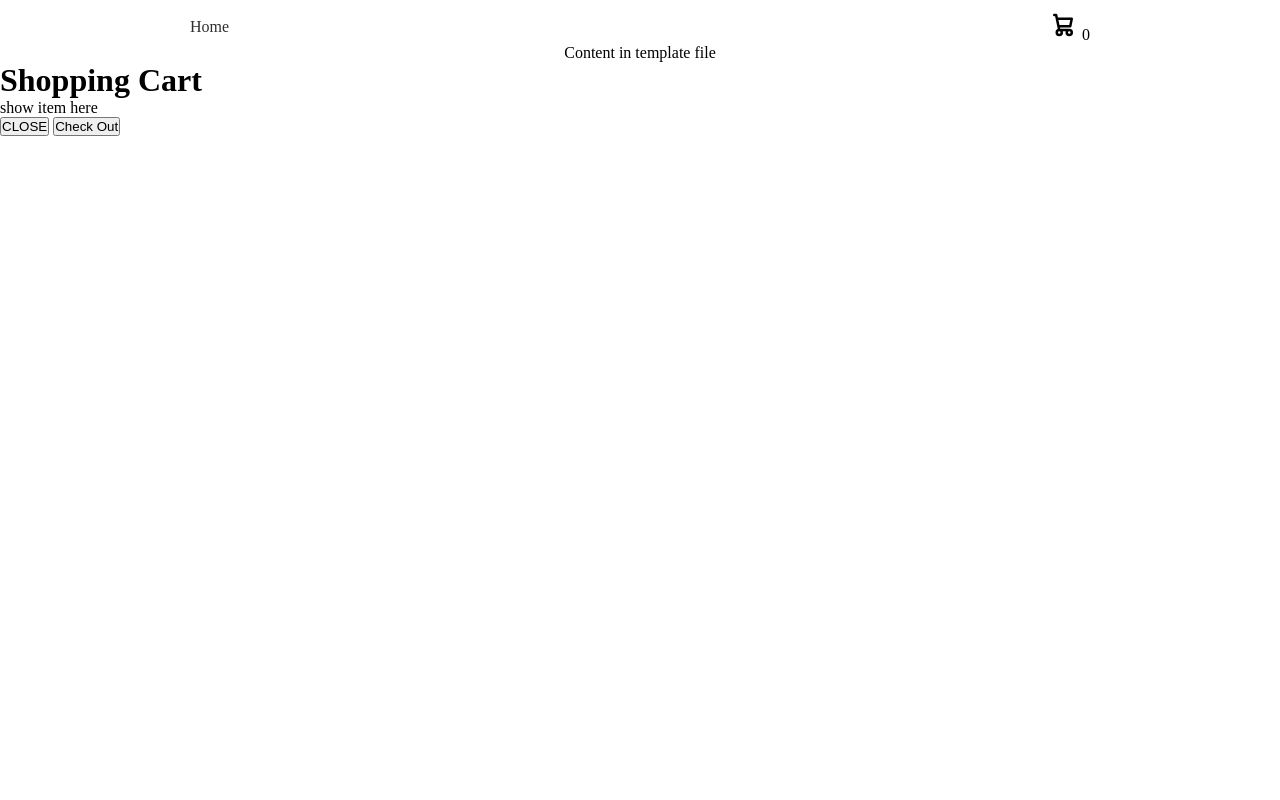
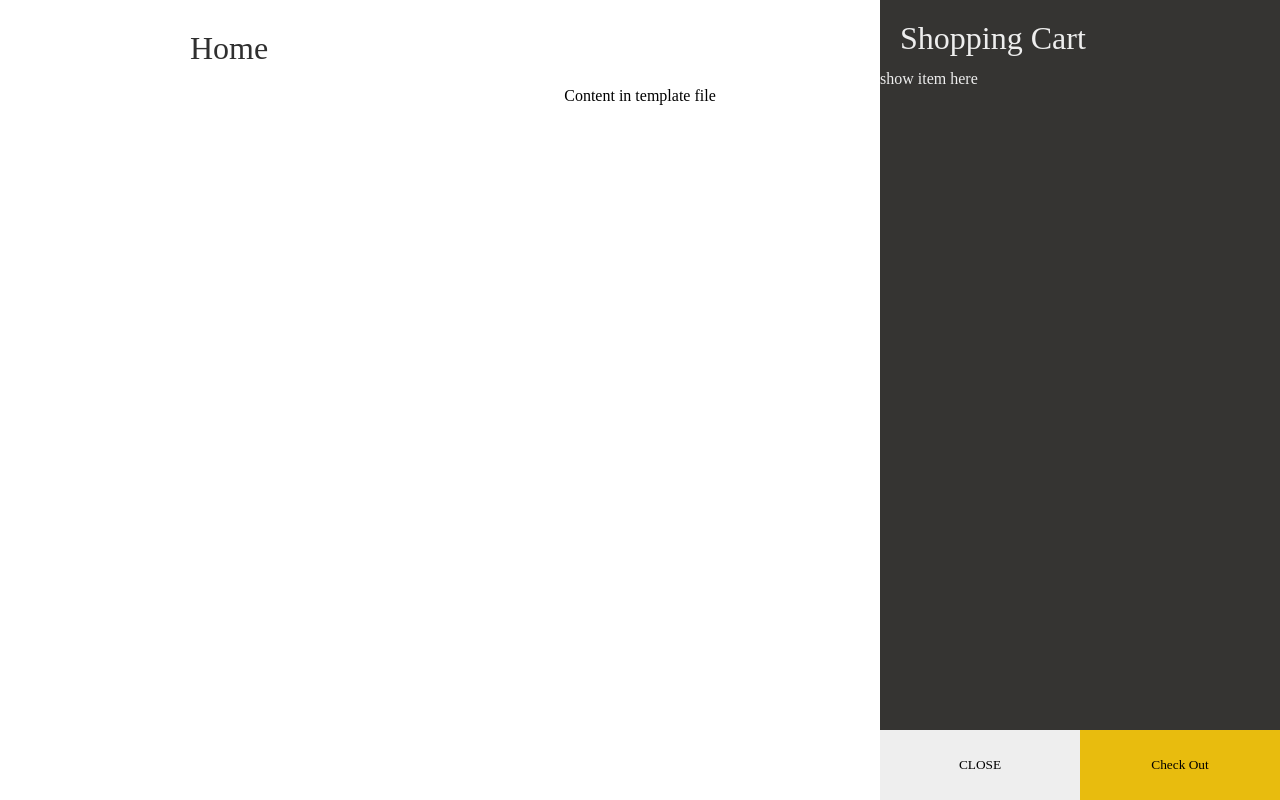
Before and after one commit to egamovj/furniture-shopping, a plain HTML site: page index.html in a window 1280 px wide. Drawn offline with Linux system fonts and the light colour scheme.

Commit message:
added few styles

```diff
--- a/style.css
+++ b/style.css
@@ -37,4 +37,70 @@ header {
     display: flex;
     justify-content: space-between;
     align-items: center;
+    padding: 20px 0;
 }
+
+.icon-cart {
+    position: relative;
+}
+
+.icon-cart span {
+    background-color: red;
+    position: absolute;
+    top: 50%;
+    right: -20px;
+    width: 30px;
+    height: 30px;
+    color: #fff;
+    border-radius: 50%;
+    display: flex;
+    justify-content: center;
+    align-items: center;
+}
+
+.title {
+    font-size: xx-large;
+}
+
+.cartTab {
+    background-color: #353432;
+    color: #eee;
+    width: 400px;
+    max-width: 100%;
+    position: fixed;
+    top: 0;
+    right: 0;
+    bottom: 0;
+    display: grid;
+    grid-template-rows: 70px 1fr 70px;
+}
+
+.cartTab h1 {
+    padding: 20px;
+    margin: 0;
+    font-weight: 300;
+}
+
+.cartTab .btn {
+    display: grid;
+    grid-template-columns: repeat(2, 1fr);
+}
+
+.cartTab .btn button {
+    background-color: #E8BC0E;
+    border: none;
+    font-family: 'Poppins';
+    font-weight: 500;
+}
+
+.cartTab .btn button.close {
+    background-color: #eee;
+}
+
+.cartTab .listCart {
+    overflow: auto;
+}
+
+.cartTab .listCart::-webkit-scrollbar {
+    width: 0;
+}
```
